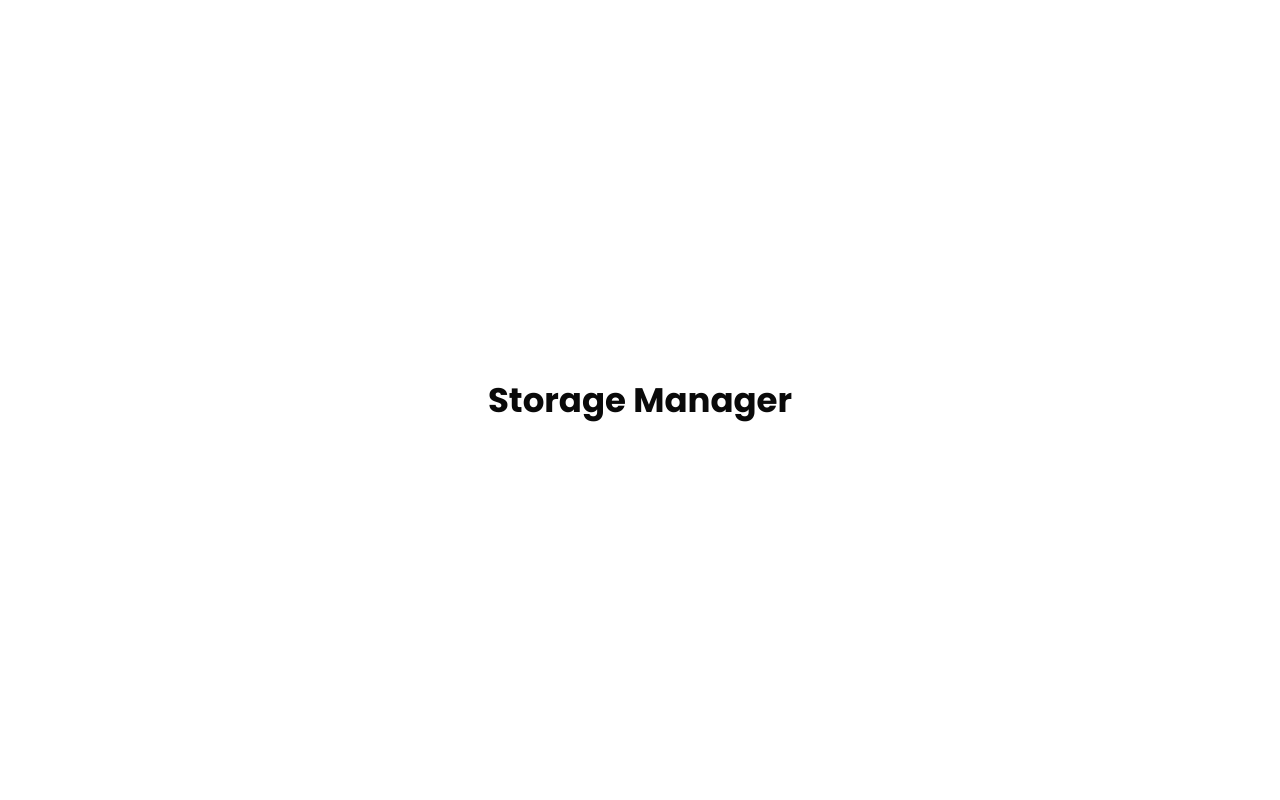
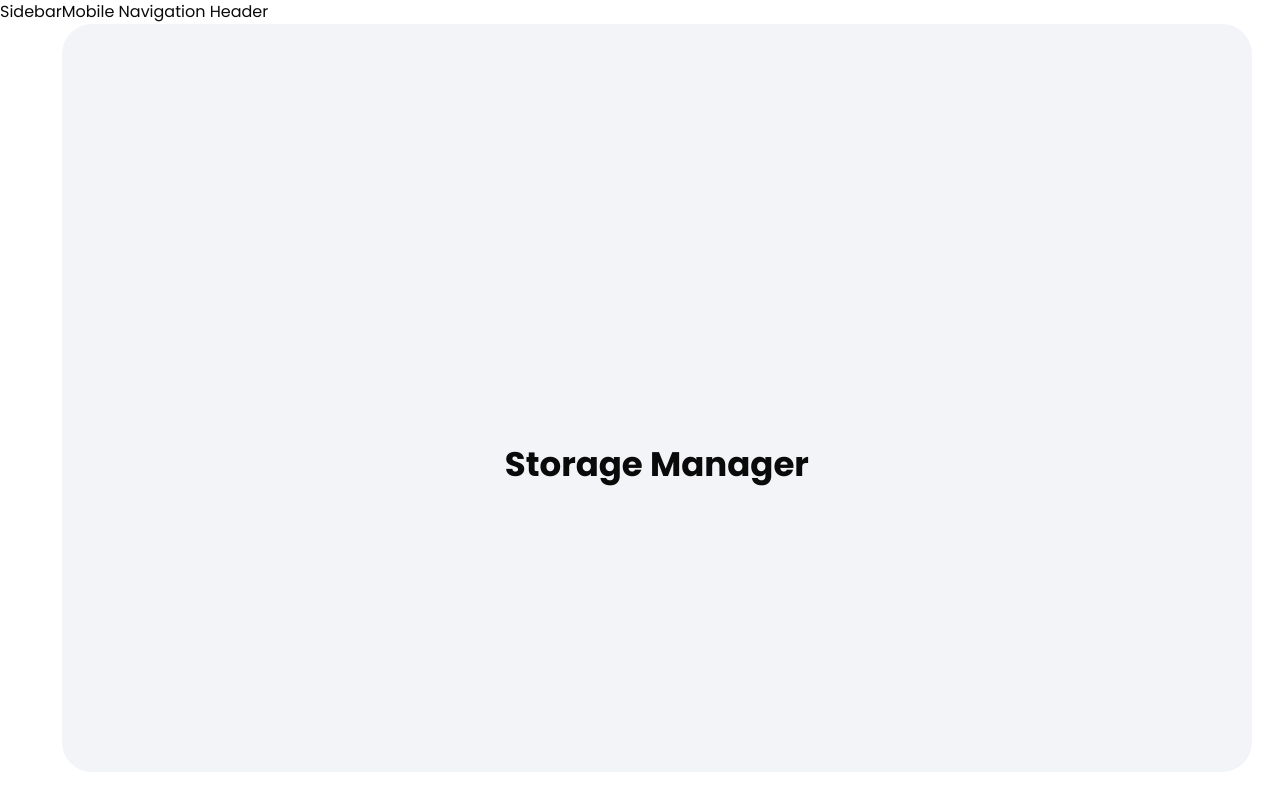
Before and after one commit to sudatra/storage-management-web-app, a Next.js app: page / in a window 1280 px wide. Built offline with nearby package versions, Linux system fonts and the light colour scheme.

Commit message:
added root layout structure

```diff
--- /dev/null
+++ b/app/(root)/layout.tsx
@@ -0,0 +1,20 @@
+import React from 'react'
+
+const layout = ({ children }: { children: React.ReactNode }) => {
+  return (
+    <main className='flex h-screen'>
+      Sidebar
+
+      <section className='flex h-full flex-1 flex-col'>
+        Mobile Navigation
+        Header
+
+        <div className='main-content'>
+          {children}
+        </div>
+      </section>
+    </main>
+  )
+}
+
+export default layout
```
Also changed, not shown: app/(root)/page.tsx (renamed from app/page.tsx).
